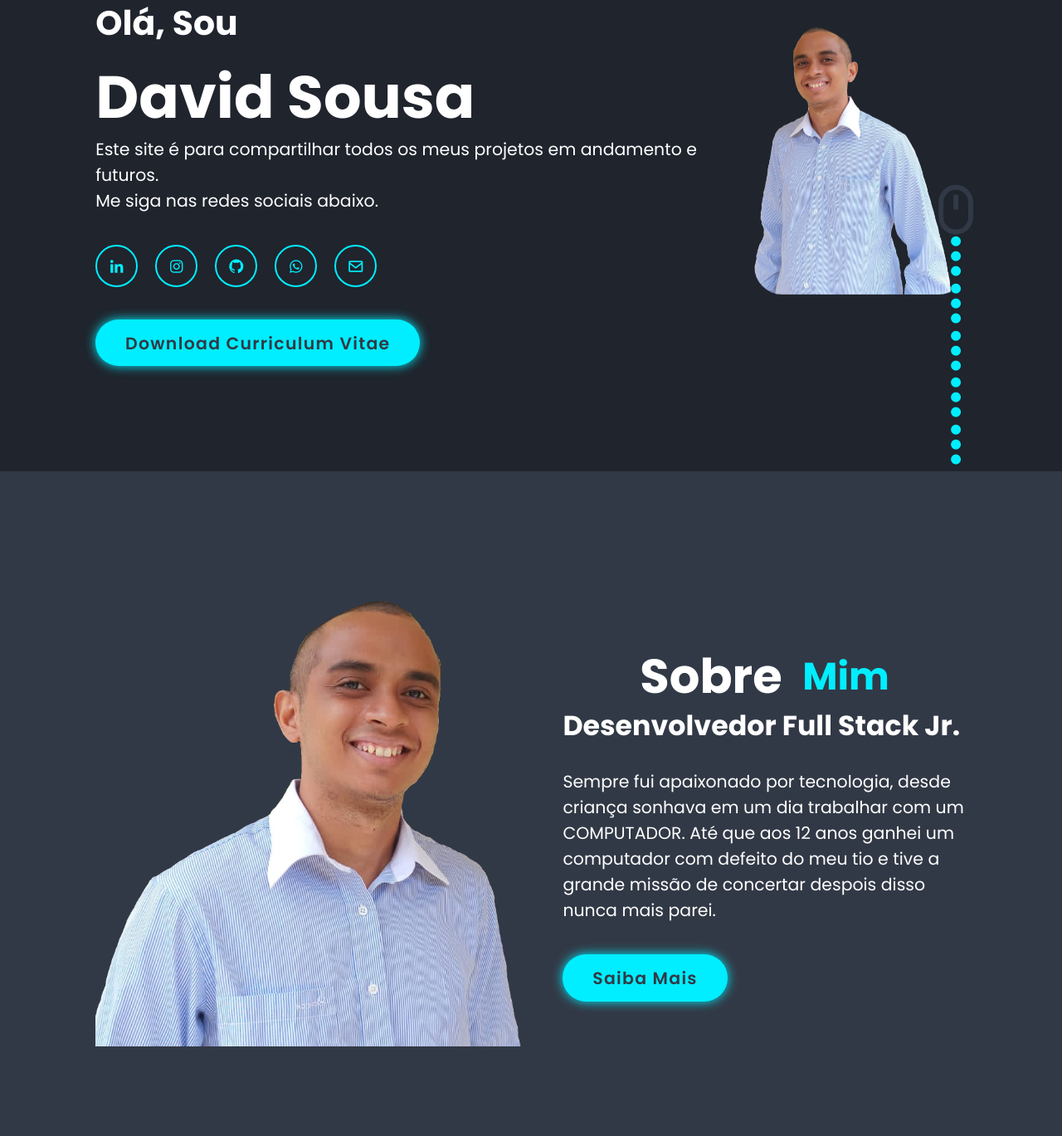
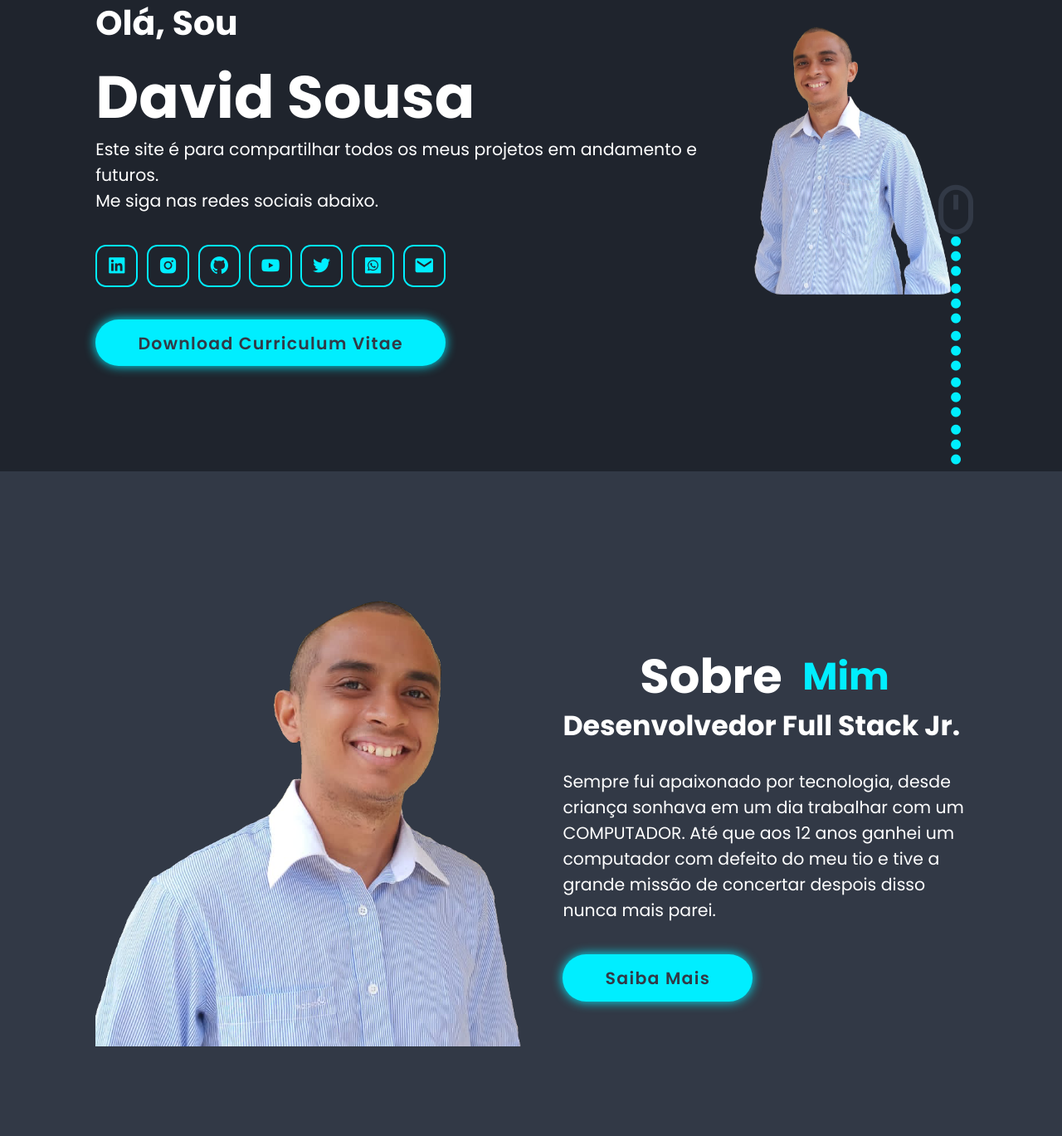
Before and after one commit to davidsousadev/meu-portifolio, a PHP site: page / in a window 1280 px wide. Shown: the part 232-1601 px from the top of the page at 83% size. Run offline with PHP 8.4, Linux system fonts and the light colour scheme.

Commit message:
Add links: yt e x. Ajuste de botão

```diff
--- a/assets/css/site.css
+++ b/assets/css/site.css
@@ -158,10 +158,10 @@ border-radius: 34px;
     height: 4rem;
     background: transparent;
     border: .2rem solid var(--main-color);
-    border-radius: 50%;
-    font-size: 2rem;
+    border-radius: 25%;
+    font-size: 2.5rem;
     color: var(--main-color);
-    margin: 3rem 1.5rem 3rem 0;
+    margin: 3rem .7rem 3rem 0;
     transition: .5s ease;
 }
 
@@ -182,6 +182,7 @@ border-radius: 34px;
     letter-spacing: .1rem;
     font-weight: 600;
     transition: .5s ease;
+    padding: 1rem 4rem 1rem 4rem;
 }
 
 .btn:hover{
--- a/home.html
+++ b/home.html
@@ -23,15 +23,19 @@
     </p>
     <div class="social">
         <!-- https://www.linkedin.com/in/davidsousadev/ -->
-        <a href="https://cutme.vercel.app/linkedin" target="_blank"><i class='bx bxl-linkedin'></i></a>
+        <a href="https://cutme.vercel.app/linkedin" target="_blank"><i class='bx bxl-linkedin-square'></i></a>
         <!-- https://instagram.com/davidsousadev -->
-        <a href="https://cutme.vercel.app/instagram" target="_blank"><i class='bx bxl-instagram'></i></a>
+        <a href="https://cutme.vercel.app/instagram" target="_blank"><i class='bx bxl-instagram-alt'></i></a>
         <!-- https://github.com/davidsousadev -->
         <a href="https://cutme.vercel.app/github" target="_blank"><i class='bx bxl-github'></i></a>
+        <!-- Youtube -->
+        <a href="https://cutme.vercel.app/youtube" target="_blank"><i class='bx bxl-youtube'></i></a>
+        <!-- X -->
+        <a href="https://cutme.vercel.app/x" target="_blank"><i class='bx bxl-twitter'></i></a>
         <!-- https://api.whatsapp.com/send/?phone=5599988288032&text&type=phone_number&app_absent=0 -->
-        <a href="https://cutme.vercel.app/whatsapp" target="_blank"><i class='bx bxl-whatsapp'></i></a>
+        <a href="https://cutme.vercel.app/whatsapp" target="_blank"><i class='bx bxl-whatsapp-square' ></i></a>
         <!-- http://davidk1k3k@gmail.com/ -->
-        <a href="https://cutme.vercel.app/gmail" target="_blank"><i class='bx bx-envelope'></i></a>
+        <a href="https://cutme.vercel.app/gmail" target="_blank"><i class='bx bxs-envelope'></i></a>
     </div>
     <!-- https://www.canva.com/design/DAGHMPSUp6Q/SmVWxTxd_dx8TSsv7Jm5Xw/edit?utm_content=DAGHMPSUp6Q&utm_campaign=designshare&utm_medium=link2&utm_source=sharebutton -->
     <a href="https://cutme.vercel.app/cv-canvas" target="_blank" class="btn">Download Curriculum Vitae</a>
```
